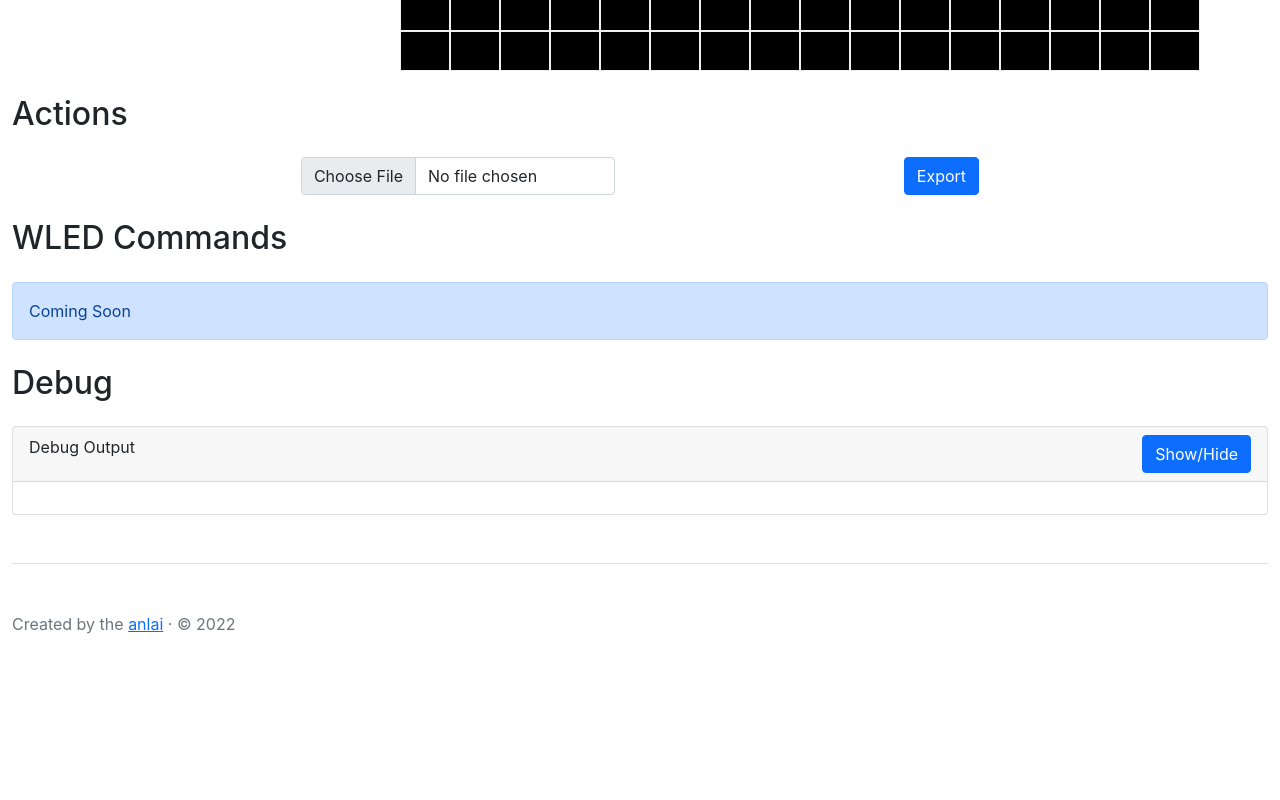
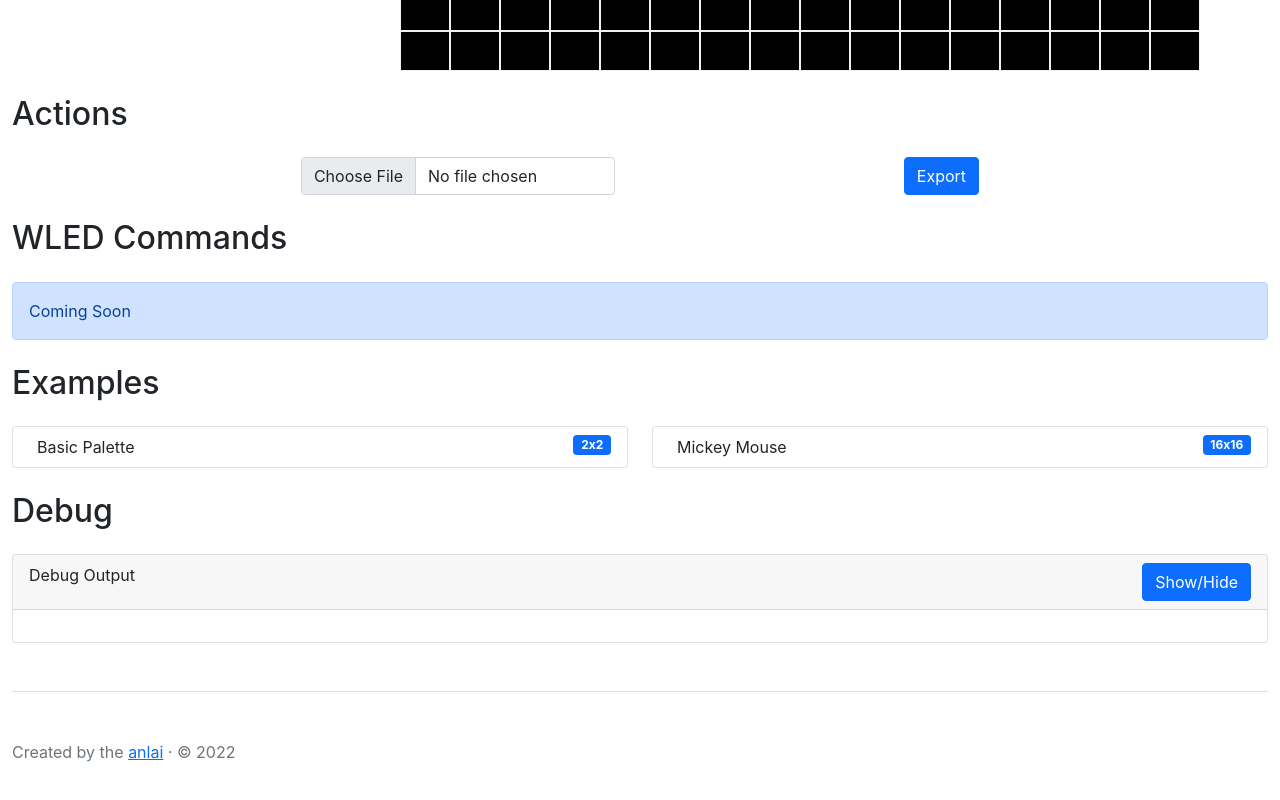
Before and after one commit to anlai/wled-designer, a React (Create React App) app: page / in a window 1280 px wide. Shown: the part 1003-1803 px from the top of the page. Before the commit the page ends 1687 px from the top, so only its background shows below. Built offline with nearby package versions, Linux system fonts and the light colour scheme.

Commit message:
ui which loads pre-created designs

```diff
--- /dev/null
+++ b/src/Components/DesignExamples/DesignExamples.jsx
@@ -0,0 +1,53 @@
+import React from 'react';
+import { Row, Col, ListGroup, Badge } from 'react-bootstrap';
+
+const DesignExamples = ({onDesignLoad}) => {
+
+    const examples = [
+        { id: 'basic_palette', name: 'Basic Palette', size: '2x2' },
+        { id: 'mickey_mouse', name: 'Mickey Mouse', size: '16x16' },
+    ];
+
+    const halfIndex = Math.ceil(examples.length/2);
+    const firstHalf = examples.slice(0,halfIndex);
+    const secondHalf = examples.slice(halfIndex);
+
+    function ListItem(item) {
+        return (
+            <ListGroup.Item key={item.id} action onClick={onClick} data-id={item.id} className="d-flex justify-content-between align-items-start">
+                <div className="ms-2 me-auto">{item.name}</div>
+                <Badge bg="primary">{item.size}</Badge>
+            </ListGroup.Item>);
+    }
+
+    function onClick(e) {
+        if (e.target.dataset.id) {
+            console.log(e.target.dataset.id);
+
+            fetch(`${process.env.PUBLIC_URL}/examples/${e.target.dataset.id}.json`)
+                .then((res) => res.json())
+                .then((data) => {
+                    onDesignLoad(data);
+                });
+        }
+    }
+
+    return (
+        <>
+            <Row>
+                <Col>
+                    <ListGroup as="ul">
+                        { firstHalf.map((item)=> ListItem(item)) }
+                    </ListGroup>
+                </Col>
+                <Col>
+                    <ListGroup as="ul">
+                        { secondHalf.map((item)=> ListItem(item)) }
+                    </ListGroup>
+                </Col>
+            </Row>
+        </>
+    );
+}
+
+export default DesignExamples;
--- a/src/Components/Designer/Designer.jsx
+++ b/src/Components/Designer/Designer.jsx
@@ -5,6 +5,7 @@ import DesignLayout from '../DesignLayout/DesignLayout';
 import CollapsableCard from '../CollapsableCard/CollapsableCard';
 import DesignActions from '../DesignActions/DesignActions';
 import DesignTools from '../DesignTools/DesignTools';
+import DesignExamples from '../DesignExamples/DesignExamples';
 
 const Designer = () => {
 
@@ -104,6 +105,9 @@ const Designer = () => {
         <h2 className="mt-4 mb-4">WLED Commands</h2>
         <Alert variant="primary">Coming Soon</Alert>
 
+        <h2 className="mt-4 mb-4">Examples</h2>
+        <DesignExamples onDesignLoad={onDesignLoad}></DesignExamples>
+
         <h2 className="mt-4 mb-4">Debug</h2>
         <CollapsableCard header="Debug Output" className="mt-4">
             <pre>{JSON.stringify(state,null, '  ')}</pre>
```
